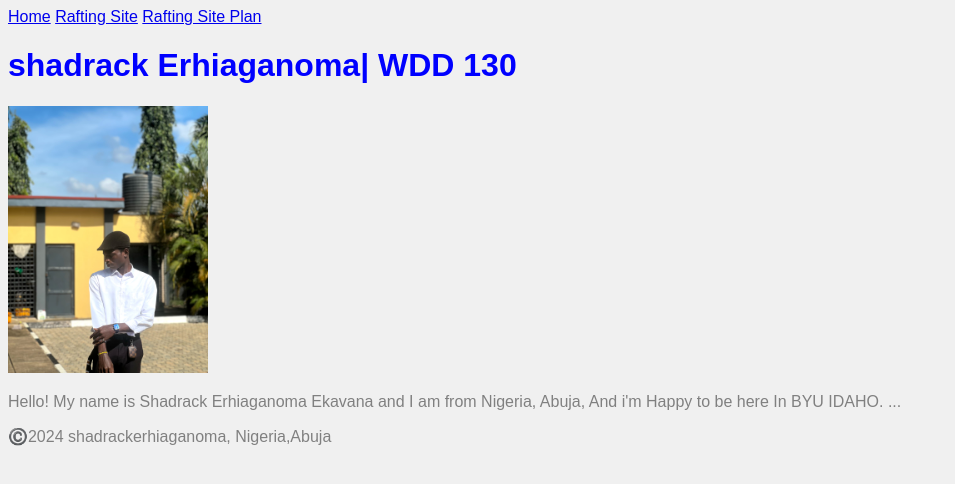
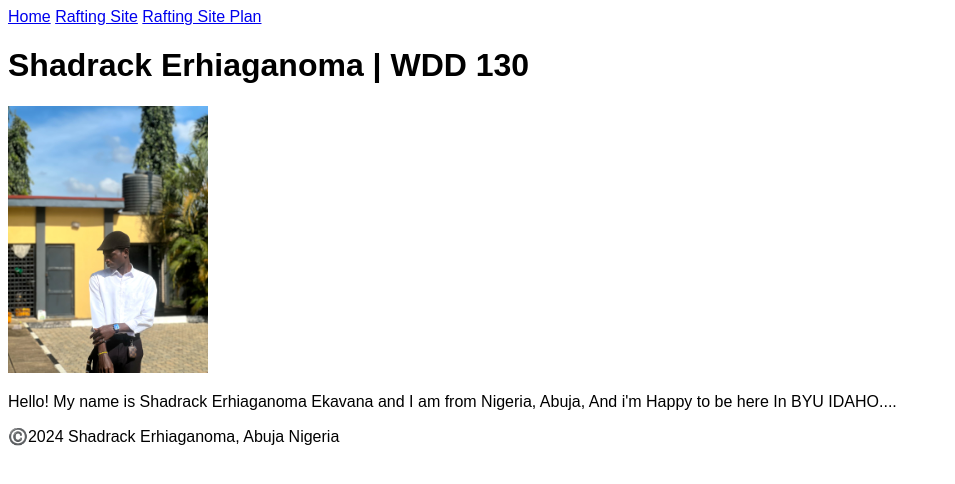
Before and after one commit to shadrackerhiaganoma/wdd130, a plain HTML site: page index.html in a window 1280 px wide. Shown: the whole page, without its empty margins (0-955 px from the left). Drawn offline with Linux system fonts and the light colour scheme.

Commit message:
created the home page for wdd130

```diff
--- a/index.css
+++ b/index.css
@@ -1,11 +1,10 @@
+
 body {
   font-family: Arial, sans-serif;
-  background-color: #f0f0f0;
+  /* background-color: #f0f0f0; */
 }
+
 h1 {
-  color: blue;
+  /* color: blue; */
   word-spacing: 2%;
 }
-p {
-  color: gray;
-}
--- a/index.html
+++ b/index.html
@@ -1,26 +1,34 @@
 <!DOCTYPE html>
 <html lang="en">
+
 <head>
   <meta charset="UTF-8">
   <meta name="viewport" content="width=device-width, initial-scale=1.0">
+  <meta name="author" content="Shadrack Erhiaganoma">
   <title>www.shadrackerhiaganoma.org</title>
   <link rel="stylesheet" href="index.css">
 </head>
+
 <body>
   <header>
     <nav>
       <a href="#">Home</a>
-            <a href="wwr/">Rafting Site</a>
-            <a href="wwr/site-plan-rafting.html">Rafting Site Plan</a>
+      <a href="#">Rafting Site</a>
+      <a href="site-plan-rafting.html">Rafting Site Plan</a>
     </nav>
   </header>
+
   <main>
-          <h1>shadrack Erhiaganoma| WDD 130</h1>
+    <h1>Shadrack Erhiaganoma | WDD 130</h1>
     <img src="image/Image.jpg" alt="Hello, my name is shadrack Erhiaganoma" width="200">
-          <p>Hello! My name is Shadrack Erhiaganoma Ekavana and I am from Nigeria, Abuja, And i'm Happy to be here In BYU IDAHO. ... </p>
+    <p>Hello! My name is Shadrack Erhiaganoma Ekavana and I am from Nigeria, Abuja, And i'm Happy to be here In BYU
+      IDAHO.... </p>
   </main>
+
   <footer>
-          <p>©️2024 shadrackerhiaganoma, Nigeria,Abuja</p>
+    <p>©️2024 Shadrack Erhiaganoma, Abuja Nigeria</p>
   </footer>
+
 </body>
+
 </html>
```
Lines whose indentation alone changed are shown as unchanged.
